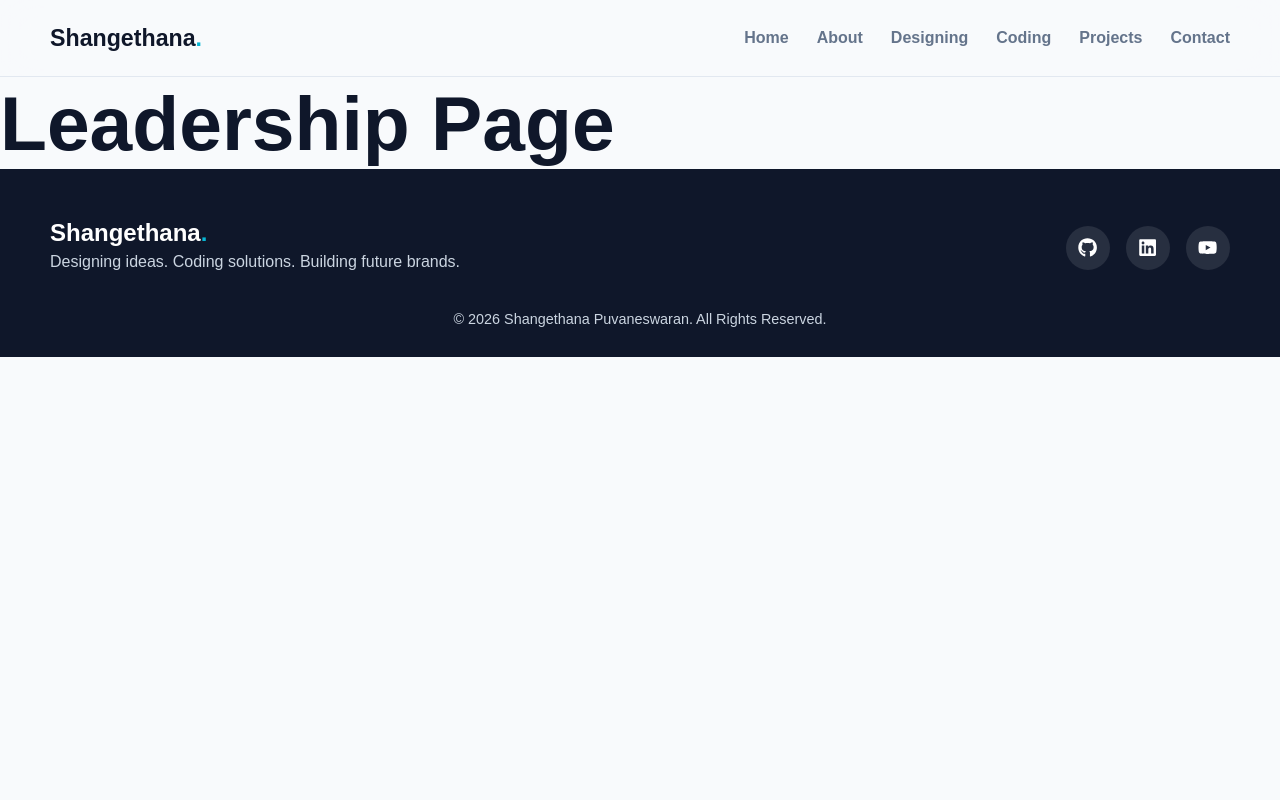
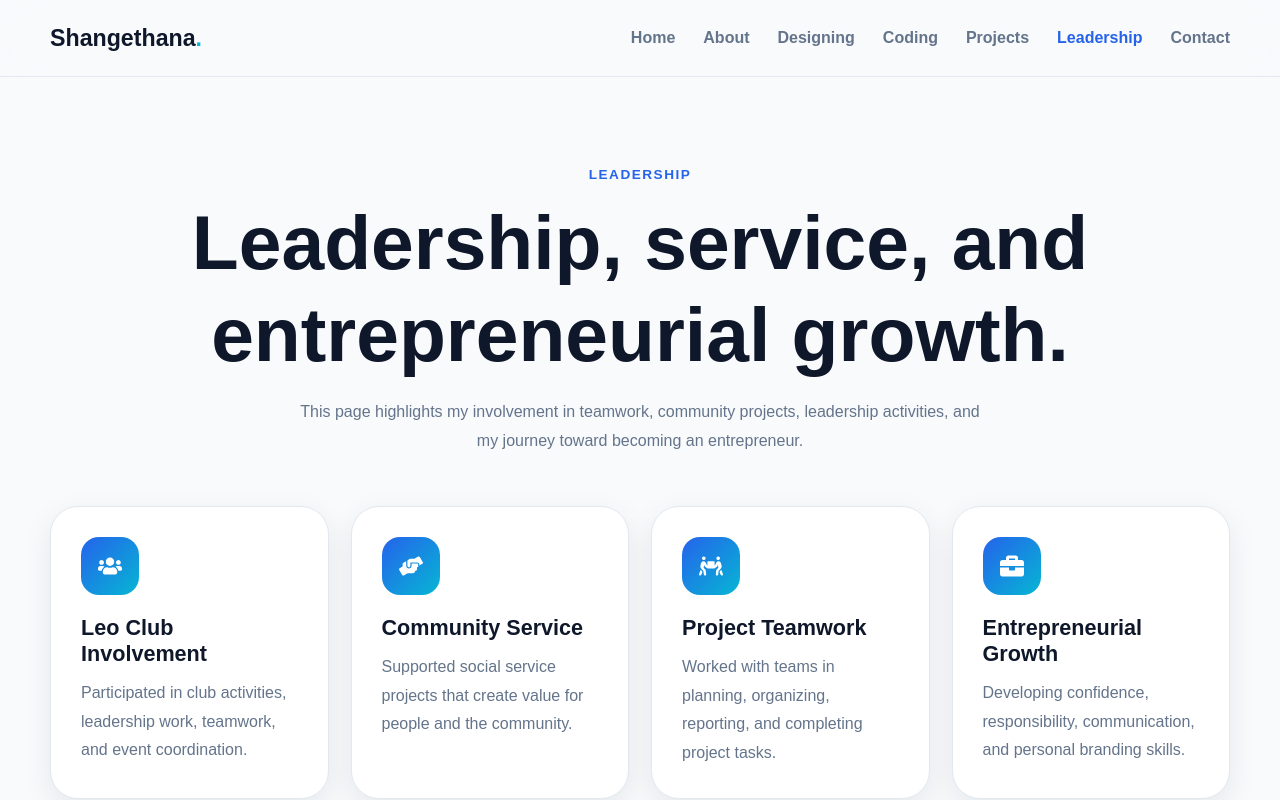
Before and after one commit to PuvaneswaranShangethana/shangethana-portfolio, a React (Vite) app: page /leadership in a window 1280 px wide. Shown: the top 800 px of the page. Built offline with nearby package versions, Linux system fonts and the light colour scheme.

Commit message:
Create leadership portfolio page

```diff
--- a/src/components/layout/Navbar.jsx
+++ b/src/components/layout/Navbar.jsx
@@ -19,6 +19,7 @@ function Navbar() {
           <NavLink to="/designing" onClick={() => setOpen(false)}>Designing</NavLink>
           <NavLink to="/coding" onClick={() => setOpen(false)}>Coding</NavLink>
           <NavLink to="/projects" onClick={() => setOpen(false)}>Projects</NavLink>
+          <NavLink to="/leadership" onClick={() => setOpen(false)}>Leadership</NavLink>
           <NavLink to="/contact" onClick={() => setOpen(false)}>Contact</NavLink>
         </nav>
 
--- /dev/null
+++ b/src/pages/Leadership/Leadership.css
@@ -0,0 +1,52 @@
+.leadership-page {
+  min-height: 80vh;
+  background: var(--color-bg);
+}
+
+.leadership-page-grid {
+  display: grid;
+  grid-template-columns: repeat(4, 1fr);
+  gap: 22px;
+}
+
+.leadership-page-card {
+  padding: 30px;
+  border-radius: var(--radius-lg);
+  background: var(--color-surface);
+  border: 1px solid var(--color-border);
+  box-shadow: var(--shadow-soft);
+  transition: 0.3s ease;
+}
+
+.leadership-page-card:hover {
+  transform: translateY(-8px);
+  box-shadow: var(--shadow-card);
+}
+
+.leadership-page-icon {
+  width: 58px;
+  height: 58px;
+  border-radius: 18px;
+  display: grid;
+  place-items: center;
+  background: linear-gradient(135deg, var(--color-secondary), var(--color-accent));
+  color: white;
+  font-size: 1.5rem;
+  margin-bottom: 20px;
+}
+
+.leadership-page-card h3 {
+  margin-bottom: 12px;
+}
+
+@media (max-width: 1000px) {
+  .leadership-page-grid {
+    grid-template-columns: repeat(2, 1fr);
+  }
+}
+
+@media (max-width: 580px) {
+  .leadership-page-grid {
+    grid-template-columns: 1fr;
+  }
+}
--- a/src/pages/Leadership/Leadership.jsx
+++ b/src/pages/Leadership/Leadership.jsx
@@ -1,5 +1,52 @@
+import { FaBriefcase, FaHandsHelping, FaPeopleCarry, FaUsers } from "react-icons/fa";
+import "./Leadership.css";
+
+const leadershipItems = [
+  {
+    icon: <FaUsers />,
+    title: "Leo Club Involvement",
+    text: "Participated in club activities, leadership work, teamwork, and event coordination.",
+  },
+  {
+    icon: <FaHandsHelping />,
+    title: "Community Service",
+    text: "Supported social service projects that create value for people and the community.",
+  },
+  {
+    icon: <FaPeopleCarry />,
+    title: "Project Teamwork",
+    text: "Worked with teams in planning, organizing, reporting, and completing project tasks.",
+  },
+  {
+    icon: <FaBriefcase />,
+    title: "Entrepreneurial Growth",
+    text: "Developing confidence, responsibility, communication, and personal branding skills.",
+  },
+];
+
 function Leadership() {
-  return <h1>Leadership Page</h1>;
+  return (
+    <main className="section leadership-page">
+      <div className="container">
+        <span className="section-label center">Leadership</span>
+        <h1 className="section-title">Leadership, service, and entrepreneurial growth.</h1>
+        <p className="section-subtitle">
+          This page highlights my involvement in teamwork, community projects,
+          leadership activities, and my journey toward becoming an entrepreneur.
+        </p>
+
+        <div className="leadership-page-grid">
+          {leadershipItems.map((item, index) => (
+            <div className="leadership-page-card" key={index}>
+              <div className="leadership-page-icon">{item.icon}</div>
+              <h3>{item.title}</h3>
+              <p>{item.text}</p>
+            </div>
+          ))}
+        </div>
+      </div>
+    </main>
+  );
 }
 
 export default Leadership;
```
